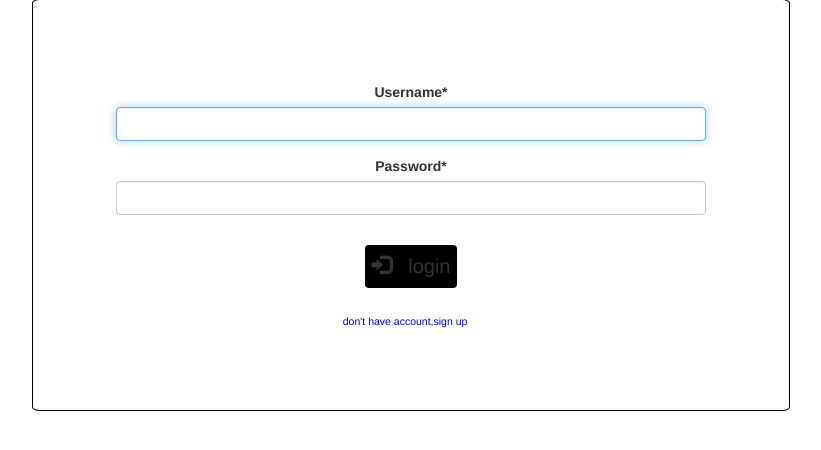
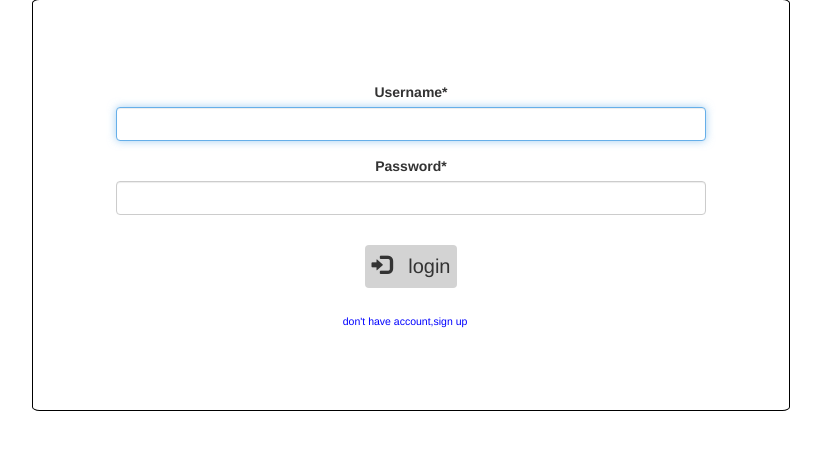
Before and after one commit to camperjett/bookyourshow, a Django app: page /login/ in a window 1280 px wide. Shown: the part 94-544 px from the top of the page, without its empty margins (229-1050 px from the left). Run offline with Django 3.2, Linux system fonts and the light colour scheme; some libraries are stand-ins or nearby versions.

Commit message:
Update login.html

```diff
--- a/user/templates/user/login.html
+++ b/user/templates/user/login.html
@@ -10,7 +10,7 @@
       {{ form|crispy}}
     </fieldset>
    <center>
-    <button style="background: black; font-size: 2rem; padding:1%;" class="btn btn-outline-info" type="submit"><span class="glyphicon glyphicon-log-in"></span> &nbsp; login</button>
+    <button style="background: lightgray; font-size: 2rem; padding:1%;" class="btn btn-outline-info" type="submit"><span class="glyphicon glyphicon-log-in"></span> &nbsp; login</button>
   </center>
   <br/>
   <sub style="text-align: left;"><a href="{% url 'register' %}" style="text-decoration: none; color: blue; padding:2%; cursor:pointer; margin-right:2%;">don't have account,sign up</a></sub>
```
